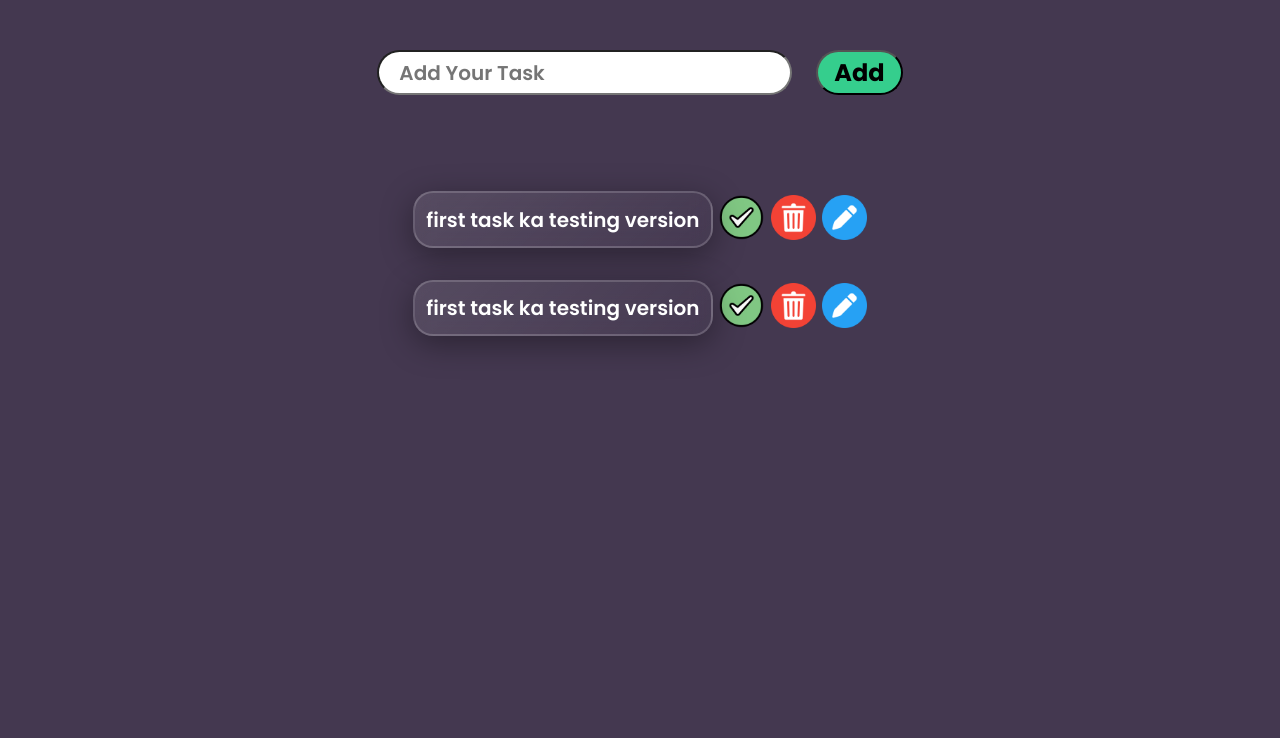
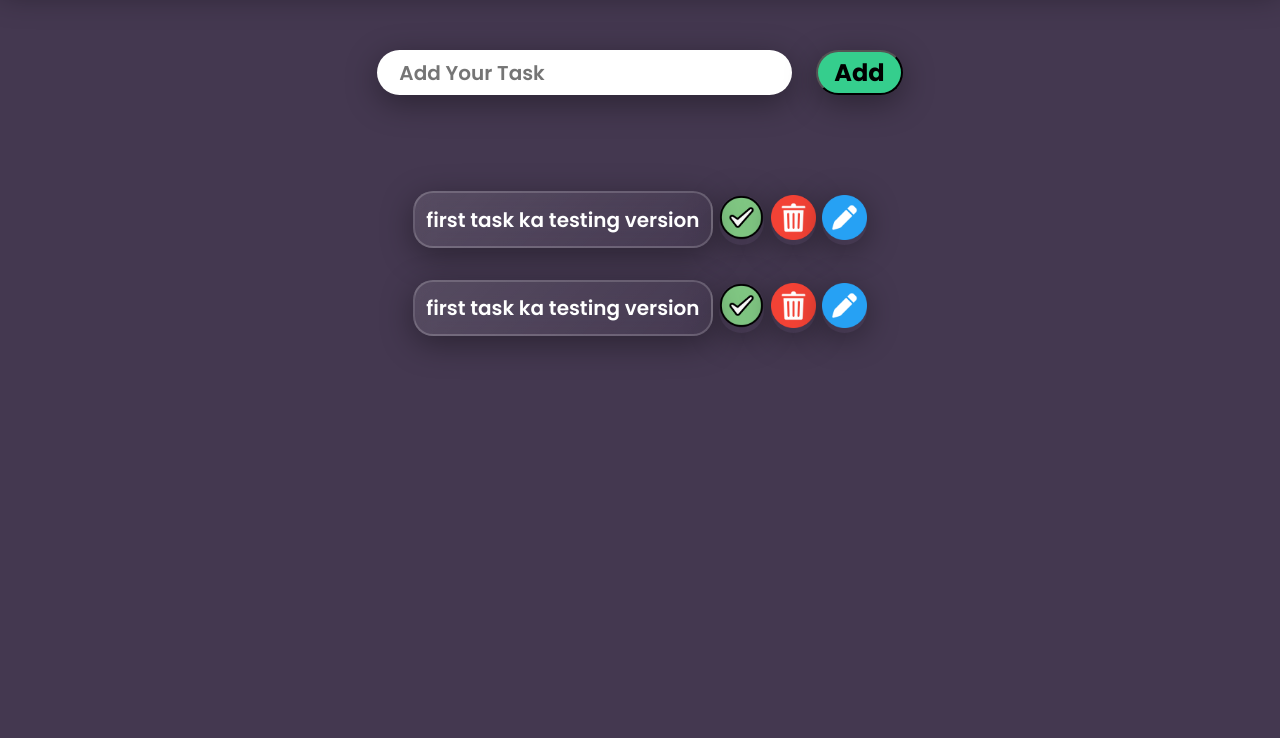
Before and after one commit to enayat-ali/Tasktrack, a plain HTML site: page index.html in a window 1280 px wide. Shown: the part 62-800 px from the top of the page. Drawn offline with Linux system fonts and the light colour scheme.

Commit message:
update style.css

```diff
--- a/style.css
+++ b/style.css
@@ -13,6 +13,7 @@ body{
   display: flex;
   justify-content: center;
   background-color: #BCAA99;
+box-shadow: 0 8px 32px 0 rgba(0, 0, 0, 0.37);
 }
 
 .add{
@@ -28,6 +29,7 @@ body{
   font-size: 24px;
   font-weight: 700;
   border-radius: 30px;
+  box-shadow: 0 8px 32px 0 rgba(0, 0, 0, 0.37);
 }
 
 .searchTask{
@@ -35,6 +37,8 @@ body{
   font-size: 20px;
   font-weight: 600;
   border-radius: 30px;
+  box-shadow: 0 8px 32px 0 rgba(0, 0, 0, 0.37);
+  border: 2px solid rgba(255, 255, 255, 0.18);
 }
 
 .allTask{
@@ -70,6 +74,7 @@ body{
   font-size: 12px;
   font-weight: 700;
   border-radius: 30px;
+box-shadow: 0 5px 32px 0 rgba(0, 0, 0, 0.37);
 }
 .btn img{
   height: 45px;
```
